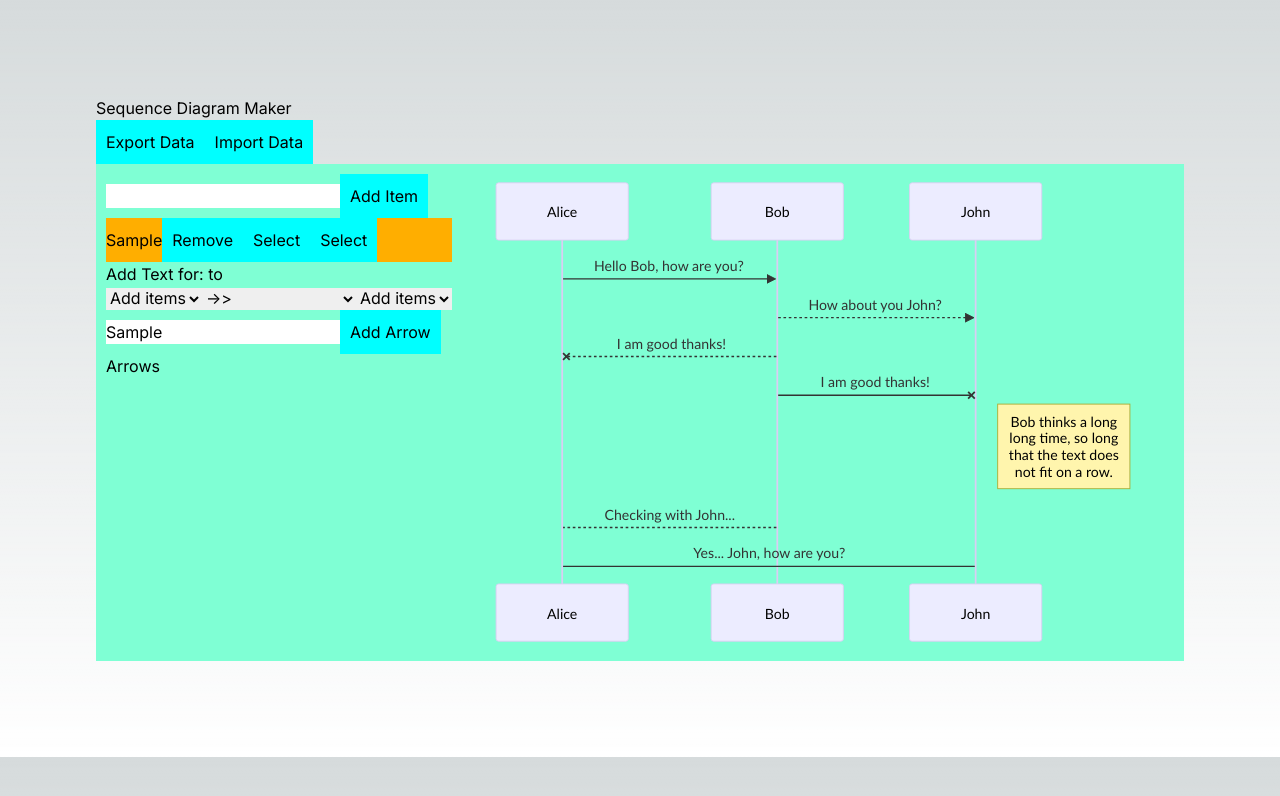
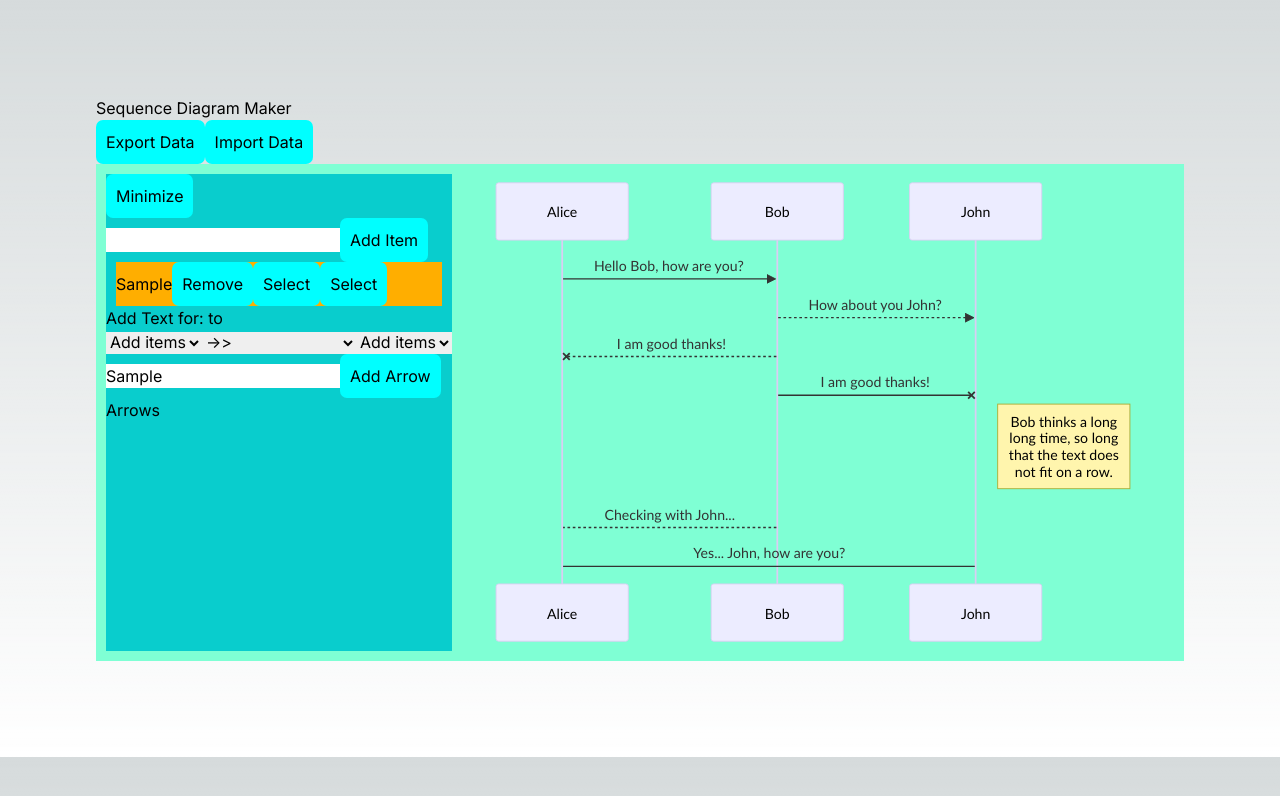
Before and after one commit to RisingSatalite/NWKonline, a Next.js app: page / in a window 1280 px wide. Both pictures are taken after typing "Sample", "Sample" into the empty fields and a click on the button "Add Item". Shown: the top 796 px of the page. Built offline with nearby package versions, Linux system fonts and the light colour scheme.

Commit message:
style and funcitonality changes

```diff
--- a/src/app/globals.css
+++ b/src/app/globals.css
@@ -54,6 +54,9 @@ button{
   background-color: aqua;
   color: black;
   padding: 10px;
+  border-style: solid;
+  border-color: black;
+  border-radius: 7px;
 }
 
 select{
@@ -61,6 +64,16 @@ select{
 }
 
 .change{
+  margin-left: 10px;
+  margin-right: 10px;
   background-color: rgb(255, 174, 0);
   color: black;
 }
+
+.show{
+  background-color: rgb(9, 205, 205);
+}
+
+.right{
+  text-align: right;
+}
--- /dev/null
+++ b/src/components/collapsiblespan.js
@@ -0,0 +1,25 @@
+import React, { useState } from 'react';
+
+const CollapsibleSpan = ({ children }) => {
+  const [isOpen, setIsOpen] = useState(true);
+
+  const toggleVisibility = () => {
+    setIsOpen(!isOpen);
+  };
+
+  return (
+    <div class="show">
+      <button onClick={toggleVisibility}>
+        {isOpen ? 'Minimize' : 'Open'}
+      </button>
+      <br/>
+      {isOpen && (
+        <span className="collapsible-content">
+          {children}
+        </span>
+      )}
+    </div>
+  );
+};
+
+export default CollapsibleSpan;
--- a/src/components/mermaideditor.js
+++ b/src/components/mermaideditor.js
@@ -2,6 +2,7 @@
 import dynamic from 'next/dynamic';
 import { useState, useEffect } from 'react';
 import { DragDropContext, Droppable, Draggable } from 'react-beautiful-dnd';
+import CollapsibleSpan from './collapsiblespan';
 
 //const fs = require('fs');
 
@@ -181,6 +182,7 @@ export default function Editor() {
         <button onClick={() => document.getElementById('fileInput').click()}>Import Data</button>
       </div>
       <div className="full flex justify-center">
+        <CollapsibleSpan>
         <span>
           <input
             type="text"
@@ -193,9 +195,9 @@ export default function Editor() {
           {items.map((item, index) => (
               <div class="change" key={index}>
                 {item}
-                <button onClick={() => removeItem(index)}>Remove</button>
-                <button onClick={() => setSelectedItem(item)}>Select</button>
-                <button onClick={() => setToItem(item)}>Select</button>
+                <button class="right" onClick={() => removeItem(index)}>Remove</button>
+                <button class="right" onClick={() => setSelectedItem(item)}>Select</button>
+                <button class="right" onClick={() => setToItem(item)}>Select</button>
               </div>
             ))}
           <div>
@@ -273,9 +275,11 @@ export default function Editor() {
           </DragDropContext>
           </ul>
         </span>
+        </CollapsibleSpan>
         <span className="half flex-1">
           <Mermaid chart={mermaidChart} key={mermaidChart} />
         </span>
+
       </div>
     </main>
   );
```
